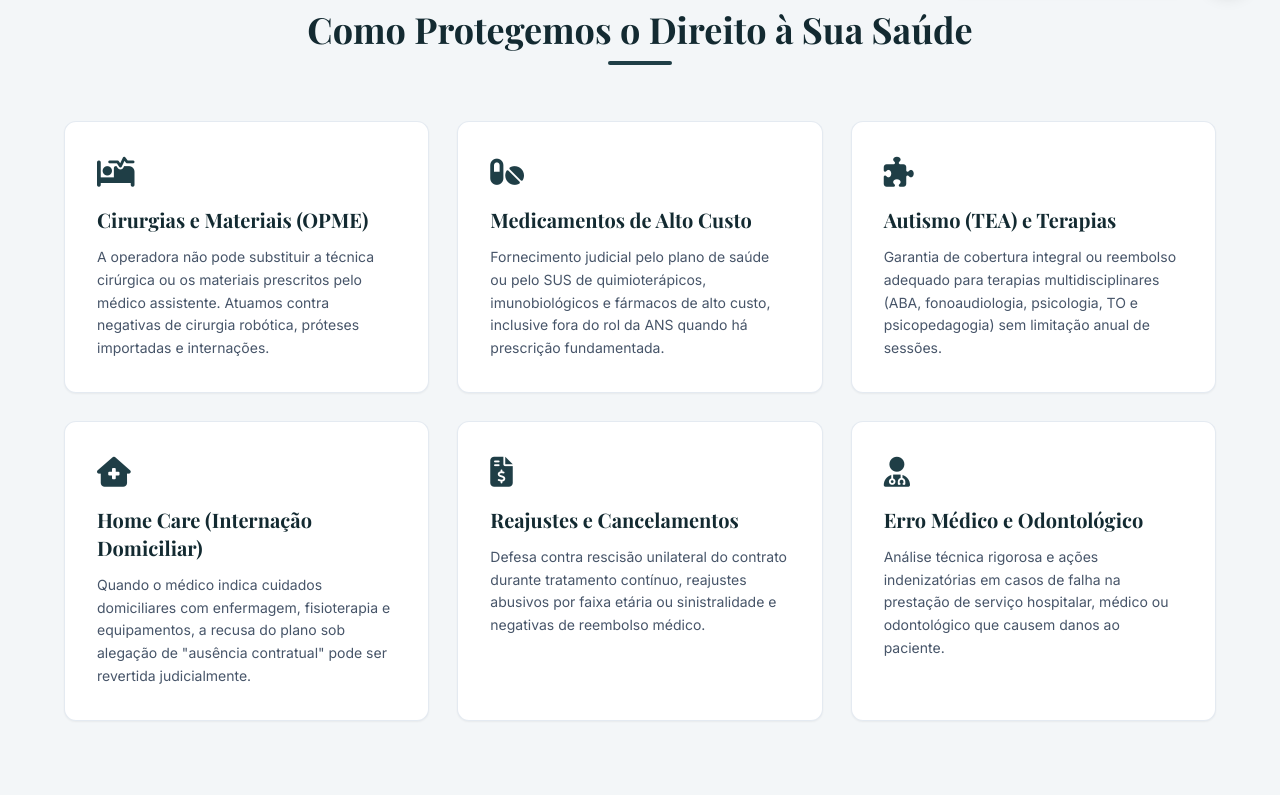
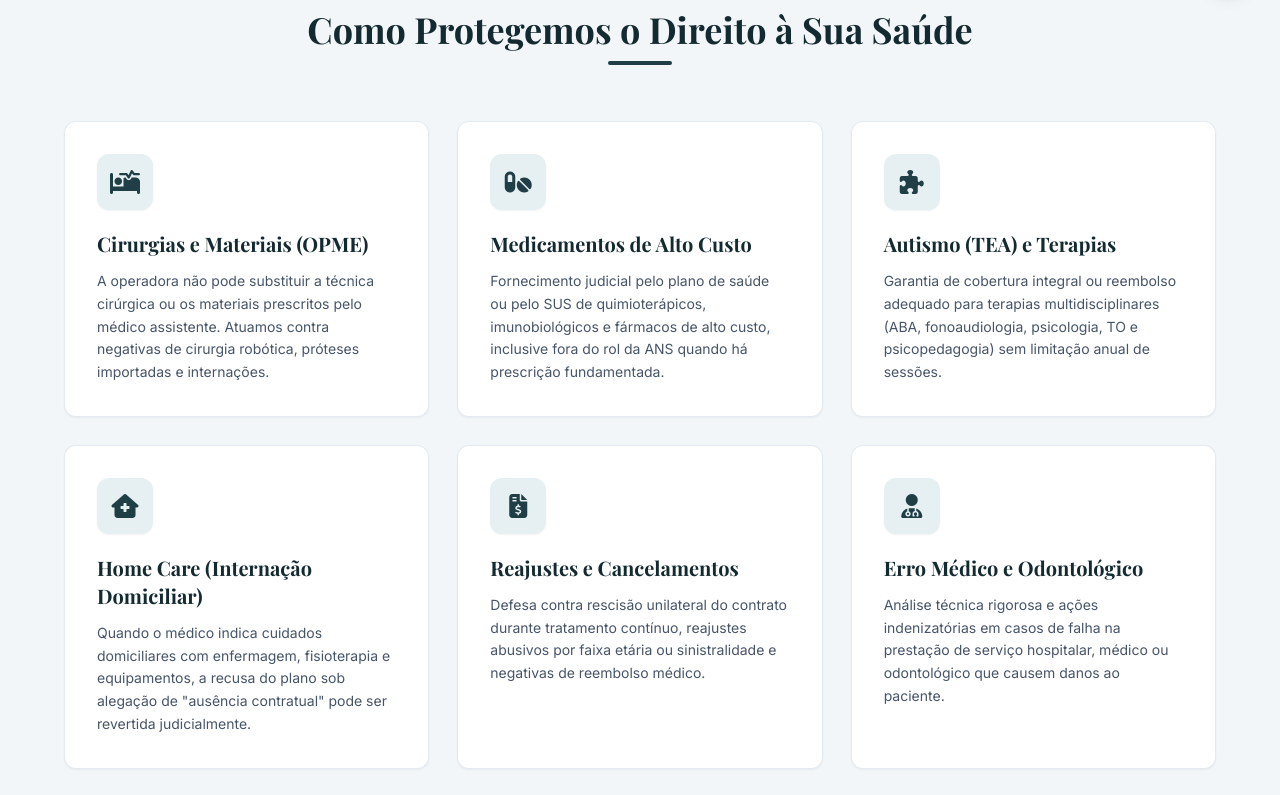
Before and after one commit to jdsn1/Site, a plain HTML site: page saude.html in a window 1280 px wide. Shown: the part 785-1580 px from the top of the page. Drawn offline with nearby package versions, Linux system fonts and the light colour scheme.

Commit message:
saude.html

```diff
--- a/saude.html
+++ b/saude.html
@@ -116,6 +116,7 @@
       "name": "Judson Sousa Sociedade Individual de Advocacia — Direito da Saúde",
       "url": "https://judsonsousa.com.br/saude.html",
       "logo": "https://judsonsousa.com.br/logolosangojsescritorio.png",
+      "image": "https://judsonsousa.com.br/333680.jpg",
       "telephone": "+55-11-97041-4575",
       "email": "judsonnaty@aasp.org.br",
       "address": {
@@ -145,8 +146,8 @@
             </a>
 
             <div class="flex items-center gap-4">
-                <a href="index.html" class="hidden md:inline-block text-xs font-medium text-slate-500 hover:text-petrol transition-colors">
-                    Site Institucional
+                <a href="index.html" class="hidden md:inline-flex items-center gap-1.5 text-xs font-medium text-slate-600 hover:text-petrol transition-colors">
+                    <i class="fas fa-arrow-left text-[10px]"></i> Site Institucional
                 </a>
                 <a href="https://wa.me/5511970414575?text=Ol%C3%A1%2C%20Dr.%20Judson!%20Acessei%20a%20p%C3%A1gina%20de%20Direito%20da%20Sa%C3%BAde%20e%20preciso%20de%20orienta%C3%A7%C3%A3o%20sobre%20meu%20caso." target="_blank" onclick="rastrearContato('lp_saude_header_whatsapp')" class="bg-petrol hover:bg-petrolDark text-white px-4 sm:px-5 py-2.5 rounded-lg font-semibold text-xs sm:text-sm transition-all duration-300 flex items-center gap-2 shadow-sm">
                     <i class="fab fa-whatsapp text-base sm:text-lg text-[#4ADE80]"></i>
@@ -163,7 +164,6 @@
         </div>
 
         <div class="container mx-auto px-6 relative z-10 grid lg:grid-cols-12 gap-12 items-center">
-            <!-- Coluna Esquerda: Promessa Institucional + CTAs -->
             <div class="lg:col-span-7 space-y-6 fade-in-up">
                 <div class="inline-flex items-center gap-2 border border-slate-400/30 bg-white/10 backdrop-blur-sm rounded-full px-4 py-1.5">
                     <i class="fas fa-gavel text-slate-300 text-xs"></i>
@@ -194,7 +194,6 @@
                 </div>
             </div>
 
-            <!-- Coluna Direita: Quadro de Urgências (Foco em Identificação Imediata) -->
             <div class="lg:col-span-5 fade-in-up delay-200">
                 <div class="bg-white/10 backdrop-blur-md border border-white/15 rounded-2xl p-6 sm:p-8 shadow-2xl">
                     <h2 class="font-serif text-xl font-bold text-white mb-2">Situações urgentes que atendemos:</h2>
@@ -237,38 +236,50 @@
             </div>
 
             <div class="grid md:grid-cols-2 lg:grid-cols-3 gap-7 max-w-6xl mx-auto fade-in-up delay-100">
-                <div class="bg-white p-8 rounded-xl border border-slate-200/90 shadow-sm hover:border-petrol transition-all">
-                    <i class="fas fa-procedures text-3xl text-petrol mb-4"></i>
+                <div class="bg-white p-8 rounded-xl border border-slate-200/90 shadow-sm hover:border-teal-700/40 hover:shadow-lg transition-all duration-300 group">
+                    <div class="w-14 h-14 rounded-xl bg-petrolTint text-petrol group-hover:bg-teal-700 group-hover:text-white flex items-center justify-center mb-5 transition-all duration-300 group-hover:scale-105 shadow-sm">
+                        <i class="fas fa-procedures text-2xl"></i>
+                    </div>
                     <h3 class="font-serif text-xl font-bold text-petrolDark mb-3">Cirurgias e Materiais (OPME)</h3>
                     <p class="text-slate-600 text-sm leading-relaxed">A operadora não pode substituir a técnica cirúrgica ou os materiais prescritos pelo médico assistente. Atuamos contra negativas de cirurgia robótica, próteses importadas e internações.</p>
                 </div>
 
-                <div class="bg-white p-8 rounded-xl border border-slate-200/90 shadow-sm hover:border-petrol transition-all">
-                    <i class="fas fa-pills text-3xl text-petrol mb-4"></i>
+                <div class="bg-white p-8 rounded-xl border border-slate-200/90 shadow-sm hover:border-rose-700/40 hover:shadow-lg transition-all duration-300 group">
+                    <div class="w-14 h-14 rounded-xl bg-petrolTint text-petrol group-hover:bg-rose-700 group-hover:text-white flex items-center justify-center mb-5 transition-all duration-300 group-hover:scale-105 shadow-sm">
+                        <i class="fas fa-pills text-2xl"></i>
+                    </div>
                     <h3 class="font-serif text-xl font-bold text-petrolDark mb-3">Medicamentos de Alto Custo</h3>
                     <p class="text-slate-600 text-sm leading-relaxed">Fornecimento judicial pelo plano de saúde ou pelo SUS de quimioterápicos, imunobiológicos e fármacos de alto custo, inclusive fora do rol da ANS quando há prescrição fundamentada.</p>
                 </div>
 
-                <div class="bg-white p-8 rounded-xl border border-slate-200/90 shadow-sm hover:border-petrol transition-all">
-                    <i class="fas fa-puzzle-piece text-3xl text-petrol mb-4"></i>
+                <div class="bg-white p-8 rounded-xl border border-slate-200/90 shadow-sm hover:border-sky-700/40 hover:shadow-lg transition-all duration-300 group">
+                    <div class="w-14 h-14 rounded-xl bg-petrolTint text-petrol group-hover:bg-sky-700 group-hover:text-white flex items-center justify-center mb-5 transition-all duration-300 group-hover:scale-105 shadow-sm">
+                        <i class="fas fa-puzzle-piece text-2xl"></i>
+                    </div>
                     <h3 class="font-serif text-xl font-bold text-petrolDark mb-3">Autismo (TEA) e Terapias</h3>
                     <p class="text-slate-600 text-sm leading-relaxed">Garantia de cobertura integral ou reembolso adequado para terapias multidisciplinares (ABA, fonoaudiologia, psicologia, TO e psicopedagogia) sem limitação anual de sessões.</p>
                 </div>
 
-                <div class="bg-white p-8 rounded-xl border border-slate-200/90 shadow-sm hover:border-petrol transition-all">
-                    <i class="fas fa-house-medical text-3xl text-petrol mb-4"></i>
+                <div class="bg-white p-8 rounded-xl border border-slate-200/90 shadow-sm hover:border-emerald-700/40 hover:shadow-lg transition-all duration-300 group">
+                    <div class="w-14 h-14 rounded-xl bg-petrolTint text-petrol group-hover:bg-emerald-700 group-hover:text-white flex items-center justify-center mb-5 transition-all duration-300 group-hover:scale-105 shadow-sm">
+                        <i class="fas fa-house-medical text-2xl"></i>
+                    </div>
                     <h3 class="font-serif text-xl font-bold text-petrolDark mb-3">Home Care (Internação Domiciliar)</h3>
                     <p class="text-slate-600 text-sm leading-relaxed">Quando o médico indica cuidados domiciliares com enfermagem, fisioterapia e equipamentos, a recusa do plano sob alegação de "ausência contratual" pode ser revertida judicialmente.</p>
                 </div>
 
-                <div class="bg-white p-8 rounded-xl border border-slate-200/90 shadow-sm hover:border-petrol transition-all">
-                    <i class="fas fa-file-invoice-dollar text-3xl text-petrol mb-4"></i>
+                <div class="bg-white p-8 rounded-xl border border-slate-200/90 shadow-sm hover:border-amber-700/40 hover:shadow-lg transition-all duration-300 group">
+                    <div class="w-14 h-14 rounded-xl bg-petrolTint text-petrol group-hover:bg-amber-700 group-hover:text-white flex items-center justify-center mb-5 transition-all duration-300 group-hover:scale-105 shadow-sm">
+                        <i class="fas fa-file-invoice-dollar text-2xl"></i>
+                    </div>
                     <h3 class="font-serif text-xl font-bold text-petrolDark mb-3">Reajustes e Cancelamentos</h3>
                     <p class="text-slate-600 text-sm leading-relaxed">Defesa contra rescisão unilateral do contrato durante tratamento contínuo, reajustes abusivos por faixa etária ou sinistralidade e negativas de reembolso médico.</p>
                 </div>
 
-                <div class="bg-white p-8 rounded-xl border border-slate-200/90 shadow-sm hover:border-petrol transition-all">
-                    <i class="fas fa-user-md text-3xl text-petrol mb-4"></i>
+                <div class="bg-white p-8 rounded-xl border border-slate-200/90 shadow-sm hover:border-cyan-700/40 hover:shadow-lg transition-all duration-300 group">
+                    <div class="w-14 h-14 rounded-xl bg-petrolTint text-petrol group-hover:bg-cyan-700 group-hover:text-white flex items-center justify-center mb-5 transition-all duration-300 group-hover:scale-105 shadow-sm">
+                        <i class="fas fa-user-md text-2xl"></i>
+                    </div>
                     <h3 class="font-serif text-xl font-bold text-petrolDark mb-3">Erro Médico e Odontológico</h3>
                     <p class="text-slate-600 text-sm leading-relaxed">Análise técnica rigorosa e ações indenizatórias em casos de falha na prestação de serviço hospitalar, médico ou odontológico que causem danos ao paciente.</p>
                 </div>
@@ -326,7 +337,7 @@
         <div class="container mx-auto px-6 max-w-5xl">
             <div class="grid md:grid-cols-12 gap-10 items-center">
                 <div class="md:col-span-4 max-w-[260px] mx-auto">
-                    <img src="https://i.postimg.cc/d06HxB3C/333680.jpg" loading="lazy" onerror="this.onerror=null; this.src='https://images.unsplash.com/photo-1560250097-0b93528c311a?auto=format&fit=crop&q=80&w=400&h=533'" alt="Dr. Judson Clementino de Sousa" class="w-full aspect-[3/4] object-cover object-top rounded-xl shadow-lg border border-slate-200">
+                    <img src="333680.jpg" loading="lazy" alt="Dr. Judson Clementino de Sousa" class="w-full aspect-[3/4] object-cover object-top rounded-xl shadow-lg border border-slate-200">
                 </div>
                 <div class="md:col-span-8 space-y-4">
                     <span class="text-petrol font-semibold tracking-widest uppercase text-xs">Responsável Técnico</span>
@@ -335,6 +346,11 @@
                     <p class="text-slate-700 text-sm sm:text-base leading-relaxed text-justify">
                         Especialista em <strong>Direito Médico, Hospitalar, Odontológico e da Saúde</strong>, lidera a <strong>Judson Sousa Sociedade Individual de Advocacia</strong>, com sede física no Brooklin (São Paulo/SP) e atuação 100% digital em todo o Brasil. Ao longo de mais de duas décadas e mais de 2.000 casos atuados, nossa banca combina rigor técnico e atendimento humanizado para proteger pacientes em momentos decisivos.
                     </p>
+                    <div class="pt-2">
+                        <a href="index.html#atuacao" class="inline-flex items-center gap-2 text-xs sm:text-sm font-semibold text-petrol hover:text-petrolDark underline underline-offset-4 transition-colors">
+                            Conhecer todas as áreas de atuação da banca <i class="fas fa-arrow-right text-[10px]"></i>
+                        </a>
+                    </div>
                 </div>
             </div>
         </div>
```
